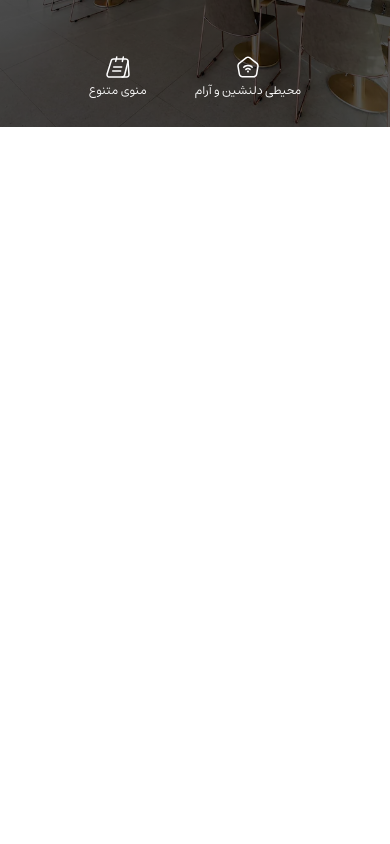
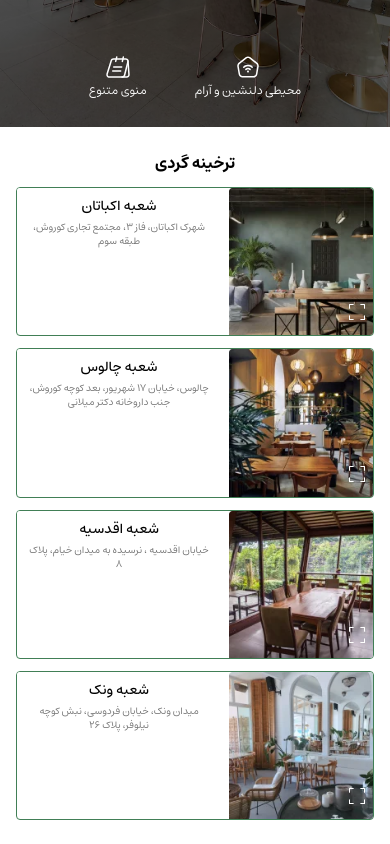
Before and after one commit to hhznmrnayeri/tarkhine-typescript, a React (Vite) app: page / in a window 390 px wide. Shown: the part 1016-1860 px from the top of the page. Before the commit the page ends 1143 px from the top, so only its background shows below. Built offline with nearby package versions, Linux system fonts and the light colour scheme; data requests are answered from the project's data file.

Commit message:
build: :lipstick: create Branch section in home page
create Branch section with icons and sliders

import to home page

```diff
--- /dev/null
+++ b/src/assets/svg/ExpandIcon.tsx
@@ -0,0 +1,11 @@
+import React from "react";
+import { Icon } from "../../types/Icons.types";
+export default function ExpandIcon({ size }: Icon): React.ReactNode {
+  return (
+    <svg className={`${size}`} viewBox="0 0 64 64">
+      <g fill="currentColor">
+        <path d="M62 45a2 2 0 00-2 2v13H47a2 2 0 100 4h15a2 2 0 002-2V47a2 2 0 00-2-2zM17 60H4V47a2 2 0 00-4 0v15a2 2 0 002 2h15a2 2 0 100-4zM17-.001H2a2 2 0 00-2 2v15a2 2 0 004 0v-13h13a2 2 0 000-4zM62-.001H47a2 2 0 000 4h13v13a2 2 0 004 0v-15a2 2 0 00-2-2z"></path>
+      </g>
+    </svg>
+  );
+}
--- /dev/null
+++ b/src/assets/svg/GalleryIcon.tsx
@@ -0,0 +1,16 @@
+import React from "react";
+import { Icon } from "../../types/Icons.types";
+export default function GalleryIcon({ size }: Icon): React.ReactNode {
+  return (
+    <svg className={`${size}`} fill="none" viewBox="0 0 54 54">
+      <path
+        fill="#F9F9F9"
+        d="M33.75 51.188h-13.5c-12.217 0-17.438-5.22-17.438-17.438v-13.5c0-12.217 5.22-17.438 17.438-17.438h13.5c12.218 0 17.438 5.22 17.438 17.438v13.5c0 12.218-5.22 17.438-17.438 17.438zm-13.5-45c-10.373 0-14.063 3.69-14.063 14.062v13.5c0 10.373 3.69 14.063 14.063 14.063h13.5c10.373 0 14.063-3.69 14.063-14.063v-13.5c0-10.373-3.69-14.063-14.063-14.063h-13.5z"
+      ></path>
+      <path
+        fill="#F9F9F9"
+        d="M20.25 24.188A6.184 6.184 0 0114.062 18a6.184 6.184 0 016.188-6.188A6.184 6.184 0 0126.438 18a6.184 6.184 0 01-6.188 6.188zm0-9a2.814 2.814 0 000 5.624 2.814 2.814 0 000-5.625zM6.007 44.325a1.68 1.68 0 01-.922-3.083l11.092-7.447c2.43-1.642 5.782-1.44 7.987.427l.743.653c1.125.968 3.037.968 4.14 0l9.36-8.032c2.385-2.048 6.142-2.048 8.55 0l3.667 3.15c.698.607.788 1.665.18 2.384a1.701 1.701 0 01-2.385.18l-3.667-3.15c-1.125-.967-3.038-.967-4.163 0l-9.36 8.033c-2.385 2.047-6.142 2.047-8.55 0l-.742-.652c-1.035-.878-2.745-.968-3.893-.18L6.952 44.055c-.293.18-.63.27-.945.27z"
+      ></path>
+    </svg>
+  );
+}
--- /dev/null
+++ b/src/types/Album.types.ts
@@ -0,0 +1,6 @@
+export type AlbumType = {
+  id: string;
+  img: string;
+  branchId?: string;
+  className: string;
+};
--- /dev/null
+++ b/src/view/Home/Branch.tsx
@@ -0,0 +1,177 @@
+import { Swiper, SwiperSlide } from "swiper/react";
+import { FreeMode, Thumbs } from "swiper/modules";
+import { type Swiper as SwiperTypes } from "swiper";
+import "swiper/css";
+import "swiper/css/free-mode";
+import "swiper/css/thumbs";
+import { useState } from "react";
+import { BaseUrl } from "../../components/BaseUrl";
+import { BranchType } from "../../types/Branch.types";
+import GalleryIcon from "../../assets/svg/GalleryIcon";
+import ExpandIcon from "../../assets/svg/ExpandIcon";
+import ArrowLeftIcon from "../../assets/svg/ArrowLeftIcon";
+import Overlay from "../../components/Overlay";
+import CloseIcon from "../../assets/svg/CloseIcon";
+import { NavLink } from "react-router-dom";
+import { AlbumType } from "../../types/Album.types";
+type BranchProps = {
+  branchArray: BranchType[];
+};
+export default function Branch({ branchArray }: BranchProps) {
+  const [showGalleryModal, setShowGalleryModal] = useState(false);
+  const [galleryArray, setGalleryArray] = useState<AlbumType[]>([]);
+  const [thumbsSwiper, setThumbsSwiper] = useState<SwiperTypes | null>(null);
+  const openGalleryModal = () => {
+    setShowGalleryModal(true);
+  };
+  const closeGalleryModal = () => {
+    setShowGalleryModal(false);
+    setThumbsSwiper(null);
+  };
+  function getGalleryArray(id: string) {
+    fetch(`${BaseUrl}/branches?_embed=albums`)
+      .then((res) => res.json())
+      .then((data) => {
+        setGalleryArray(data[Number(id) - 1].albums);
+        openGalleryModal();
+      });
+  }
+  return (
+    <>
+      <section className="mb-6 md:mb-12">
+        <div className="container">
+          {/* section title */}
+          <h2 className="text-center font-estedadBold mt-6 md:mt-12 md:text-2xl">
+            ترخینه گردی
+          </h2>
+          {/* branch wrapper */}
+          <div className="grid grid-cols-1 md:grid-cols-12 gap-3 md:gap-6 mt-3 md:mt-6">
+            {branchArray.map((branch) => (
+              <div
+                key={branch.id}
+                className="col-span-1 md:col-span-3 flex md:flex-col items-start md:items-center gap-2  border border-primary md:border-gray-400 rounded md:rounded-lg group relative overflow-hidden"
+              >
+                {/* overlay */}
+                <div className="md:flex md:flex-center md:bg-black/40 md:w-full md:h-36 lg:h-64 xl:h-80 md:rounded-lg absolute bottom-2 right-2 md:top-0 md:right-0 md:left-0 md:bottom-0 lg:group-hover:-translate-y-4 md:opacity-0 md:group-hover:opacity-100 transition-all duration-300">
+                  {/* gallery icon */}
+                  <button
+                    className="text-white"
+                    onClick={() => getGalleryArray(branch.id)}
+                  >
+                    <GalleryIcon size="w-14 h-14 hidden md:block" />
+                    <ExpandIcon size="w-4 h-4 md:hidden" />
+                  </button>
+                </div>
+                {/* branch img */}
+                <img
+                  src={`${branch.img}`}
+                  alt="branch"
+                  className="w-36 md:w-full object-cover"
+                />
+                {/* branch content */}
+                <div className="flex flex-col items-center gap-1 px-3 md:-translate-y-2 md:group-hover:-translate-y-10 pb-4 pt-2 transition-all duration-300 w-full bg-white z-10 text-center">
+                  {/* brach title */}
+                  <h4 className="text-sm md:text-lg lg:text-2xl  font-estedadMedium md:font-estedadSemiBold">
+                    شعبه {branch.title}
+                  </h4>
+                  {/* branch caption */}
+                  <p className=" text-2xs text-gray-700 md:text-sm md:font-estedadMedium md:h-20 lg:h-16 xl:h-10">
+                    {branch.address}
+                  </p>
+                  {/* branch btn */}
+                  <NavLink
+                    to="/branch"
+                    className="flex-center gap-1 md:text-primary text-xs md:p-2 md:rounded md:border md:border-primary absolute md:h-8 md:w-32 md:left-0 md:right-0 md:mx-auto md:-bottom-8 md:group-hover:-bottom-8 md:opacity-0 md:group-hover:opacity-100 transition-all duration-300"
+                  >
+                    <span className="hidden md:block">صفحه شعبه</span>
+                    <ArrowLeftIcon size="w-4 h-4 hidden md:block" />
+                  </NavLink>
+                </div>
+              </div>
+            ))}
+          </div>
+        </div>
+      </section>
+      {showGalleryModal && (
+        <Overlay onHide={closeGalleryModal}>
+          <div
+            className={`thumb__gallery fixed rounded-lg overflow-hidden w-11/12 md:w-9/12 xl:w-7/12 h-[90%] md:h-3/4 inset-0 m-auto z-30  transition-all duration-300 ${
+              showGalleryModal ? "visible opacity-100" : "invisible opacity-0"
+            }`}
+          >
+            <Swiper
+              style={
+                {
+                  "--swiper-navigation-color": "#fff",
+                  "--swiper-pagination-color": "#fff",
+                } as React.CSSProperties
+              }
+              spaceBetween={10}
+              thumbs={{ swiper: thumbsSwiper }}
+              modules={[FreeMode, Thumbs]}
+              className="mySwiper2 overflow-hidden w-full h-5/6 mx-auto rounded-lg"
+            >
+              {galleryArray.map((item: AlbumType) => (
+                <SwiperSlide key={item.id}>
+                  <img
+                    src={`${item.img}`}
+                    className="w-full h-full object-cover"
+                  />
+                </SwiperSlide>
+              ))}
+              <button
+                onClick={closeGalleryModal}
+                className="absolute top-1 left-1 z-40 text-white"
+              >
+                <CloseIcon size="w-8 md:w-10 h-8 md:h-10" />
+              </button>
+            </Swiper>
+            <Swiper
+              onSwiper={setThumbsSwiper}
+              spaceBetween={10}
+              slidesPerView={2.5}
+              freeMode={true}
+              watchSlidesProgress={true}
+              modules={[FreeMode, Thumbs]}
+              breakpoints={{
+                480: {
+                  slidesPerView: 4,
+                  spaceBetween: 10,
+                },
+                640: {
+                  slidesPerView: 5.5,
+                  spaceBetween: 10,
+                },
+                768: {
+                  slidesPerView: 5.5,
+                  spaceBetween: 10,
+                },
+                1024: {
+                  slidesPerView: 6.5,
+                  spaceBetween: 24,
+                },
+                1280: {
+                  slidesPerView: 6.5,
+                  spaceBetween: 32,
+                },
+              }}
+              className="mySwiper absolute bottom-40 xs:bottom-24 md:bottom-20 xl:bottom-24 left-0 mx-auto px-0 right-0 h-1/6 md:h-1/5 w-10/12 overflow-hidden py-2.5"
+            >
+              {galleryArray.map((item: AlbumType) => (
+                <SwiperSlide
+                  key={item.id}
+                  className="rounded border border-white"
+                >
+                  <img
+                    src={`${item.img}`}
+                    className="w-full h-full object-cover"
+                  />
+                </SwiperSlide>
+              ))}
+            </Swiper>
+          </div>
+        </Overlay>
+      )}
+    </>
+  );
+}
--- a/src/view/Home/Index.tsx
+++ b/src/view/Home/Index.tsx
@@ -7,6 +7,7 @@ import Topic from "./Topic";
 import { TopicType } from "../../types/Topic.types";
 import { BranchType } from "../../types/Branch.types";
 import Intro from "./Intro";
+import Branch from "./Branch";
 export default function Index() {
   const [topicArray, setTopicArray] = useState<TopicType[]>([]);
   const [branchArray, setBranchArray] = useState<BranchType[]>([]);
@@ -31,6 +32,7 @@ export default function Index() {
       <SearchBox />
       <Topic topicArray={topicArray} branchArray={branchArray} />
       <Intro />
+      <Branch branchArray={branchArray} />
     </>
   );
 }
```
